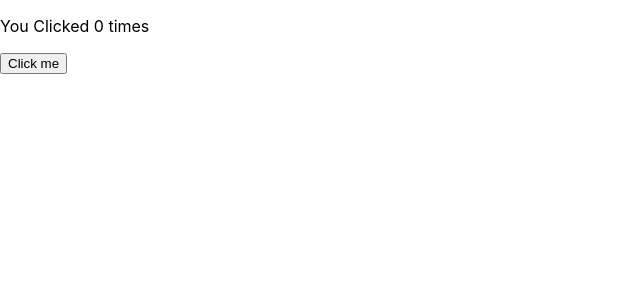
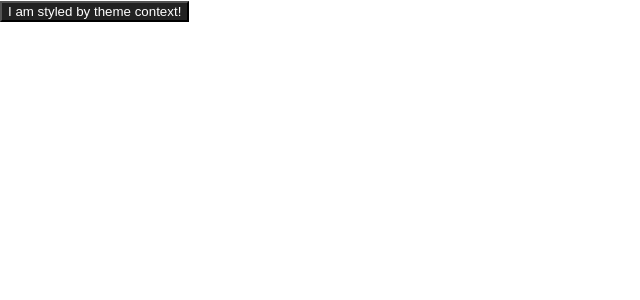
Before and after one commit to 0xluckycoder/react-playground, a React (Create React App) app: page / in a window 1280 px wide. Shown: the top 300 px of the page, without its empty margins (0-640 px from the left). Built offline with nearby package versions, Linux system fonts and the light colour scheme.

Commit message:
use context hook

```diff
--- a/package.json
+++ b/package.json
@@ -34,5 +34,8 @@
       "last 1 firefox version",
       "last 1 safari version"
     ]
+  },
+  "devDependencies": {
+    "eslint-plugin-react-hooks": "^4.5.0"
   }
 }
--- a/src/App.js
+++ b/src/App.js
@@ -1,7 +1,18 @@
+import React from "react";
+import UseContextHook from './Components/Hooks/UseContextHook';
+
+export default function App() {
+
+  return (
+    <div>
+      <UseContextHook />
+    </div>
+  )
+}
+
+/*
 import React from "react";
 import Useeffect from './Components/Hooks/Useeffect.js';
-
-// https://reactjs.org/docs/hooks-effect.html
 
 export default function App() {
 
@@ -12,7 +23,6 @@ export default function App() {
   )
 }
 
-/*
 import React, { useState } from "react";
 import Usestate from './Components/Hooks/Usestate.js';
 
--- /dev/null
+++ b/src/Components/Hooks/UseContextHook.js
@@ -0,0 +1,39 @@
+import React, { useContext } from 'react';
+
+const themes = {
+    light: {
+      foreground: "#000000",
+      background: "#eeeeee"
+    },
+    dark: {
+      foreground: "#ffffff",
+      background: "#222222"
+    }
+};
+
+const ThemeContext = React.createContext(themes.light);
+
+export default function UseContextHook() {
+    return (
+        <ThemeContext.Provider value={themes.dark}>
+            <Toolbar />
+        </ThemeContext.Provider>
+    )
+}
+
+function Toolbar(props) {
+    return (
+        <div>
+            <ThemedButton />
+        </div>
+    );
+}
+
+function ThemedButton() {
+    const theme = useContext(ThemeContext);
+    return (
+        <button style={{ background: theme.background, color: theme.foreground }}>
+            I am styled by theme context!
+        </button>
+    );
+}
--- a/src/Components/Hooks/UseState.js
+++ b/src/Components/Hooks/UseState.js
@@ -7,7 +7,7 @@ export default function Usestate() {
     return (
         <div>
             <p>You Clicked {count} times</p>
-            <button onClick={() => setcount(count + 1)}>
+            <button onClick={() => setcount(prevCount => prevCount + 1)}>
                 Click me
             </button>
         </div>
```
Also changed, not shown: 1 other file (tests, documents, lock files or other folders).
